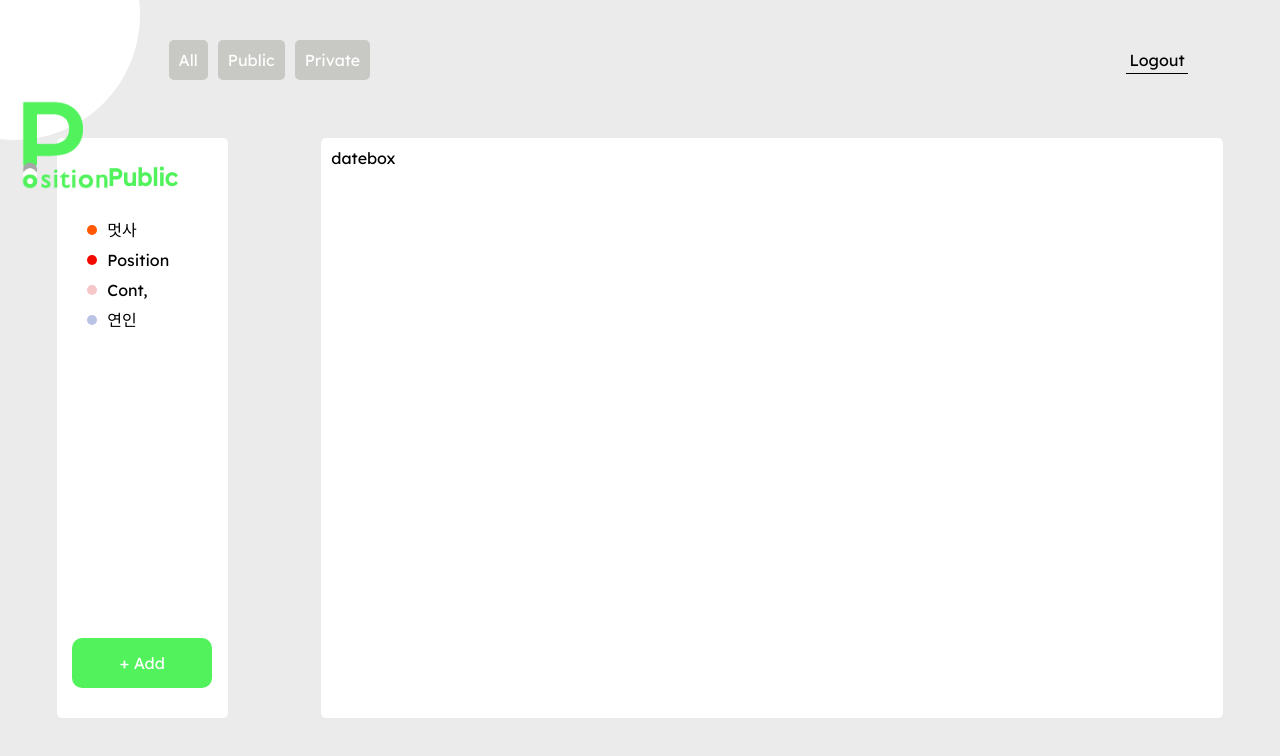
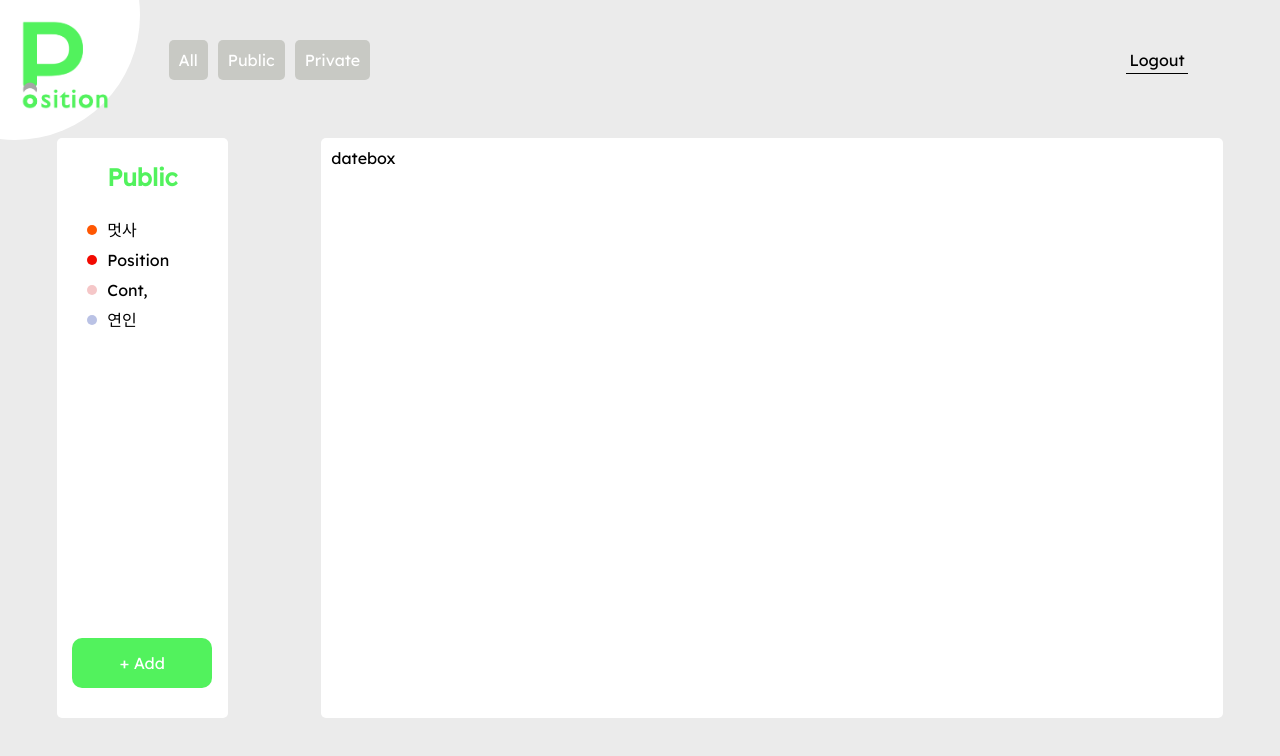
Before and after one commit to minji0345/position, a React (Create React App) app in the folder position_frontend/: page / in a window 1280 px wide. Shown: the top 756 px of the page. Built offline with nearby package versions, Linux system fonts and the light colour scheme.

Commit message:
Try Routing

```diff
--- a/position_frontend/src/index.js
+++ b/position_frontend/src/index.js
@@ -1,13 +1,13 @@
 import React from 'react';
 import ReactDOM from 'react-dom';
 import './index.css';
-import Start from './Start';
+// import Start from './Start';
 import reportWebVitals from './reportWebVitals';
-// import App from './App';
+import App from './App';
 
 ReactDOM.render(
   <React.StrictMode>
-    <Start />
+    <App />
   </React.StrictMode>,
   document.getElementById('root')
 );
--- a/position_frontend/src/Login.js
+++ b/position_frontend/src/loginpage/Login.js
@@ -1,6 +1,6 @@
 import React, { useState } from 'react';
 import { Switch, Link, Route, BrowserRouter as Router } from "react-router-dom"
-import App from './App'
+import App from '../App'
 // import logo from './compoenets/images/logo-02.png';
 import './App.css';
 // import Main from './compoenets/Main';
```
Also changed, not shown: position_frontend/src/loginpage/Start.js (renamed from position_frontend/src/Start.js).
